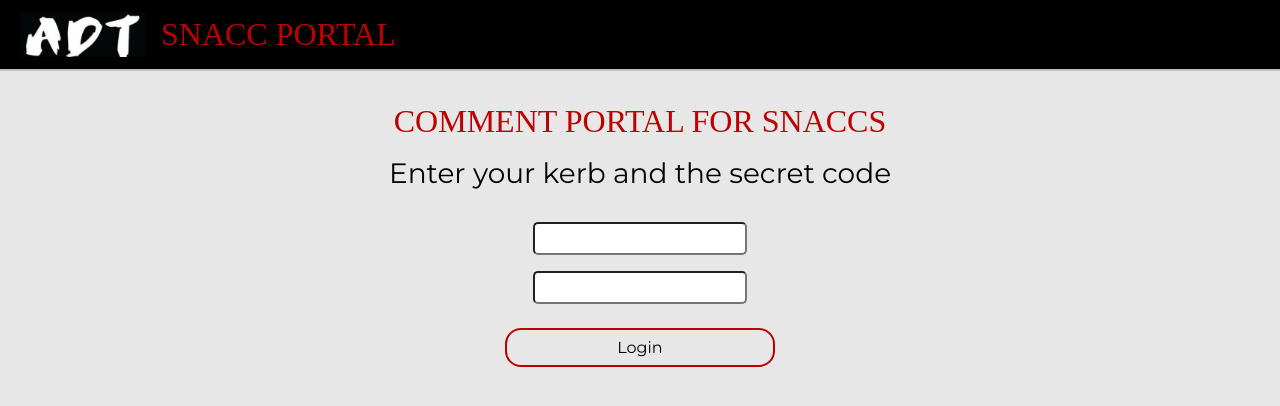
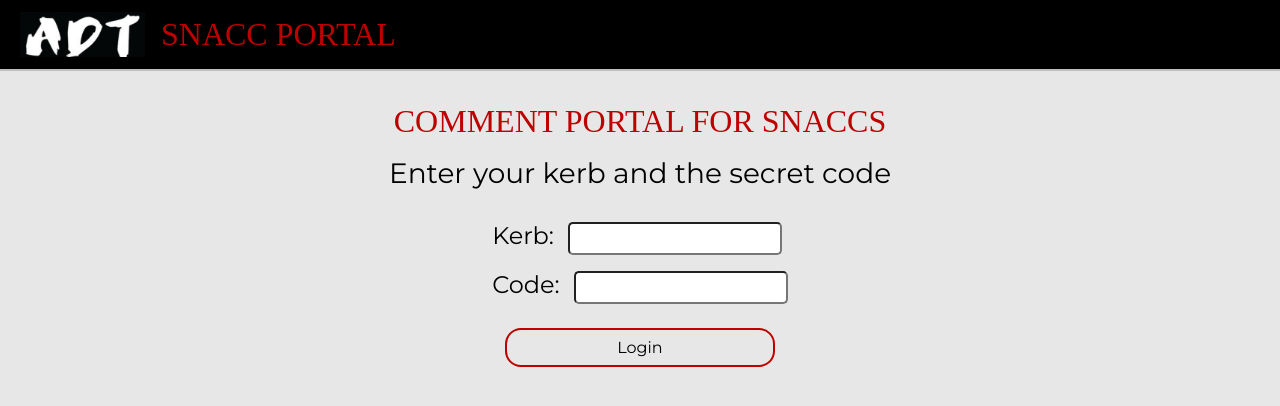
Before and after one commit to helenlu2001/adt-portal, a React app: page / in a window 1280 px wide. Shown: the top 406 px of the page. Built offline with nearby package versions, Linux system fonts and the light colour scheme; no server answers; the HTML template or start-up script is replaced by a standard one; a web font is replaced by a local one.

Commit message:
hooked up database with dummy auth system

```diff
--- a/client/src/components/App.js
+++ b/client/src/components/App.js
@@ -35,7 +35,7 @@ class App extends Component {
   }
 
   componentDidMount() {
-    get("/api/userID", {kerb: this.state.kerb}).then((id) => this.setState({userId: id}));
+    get("/api/users").then((res) => this.setState({kerbs: res}));
   }
 
   login(k, c) {
--- a/client/src/components/pages/Login.css
+++ b/client/src/components/pages/Login.css
@@ -66,3 +66,8 @@ input:focus {
     align-items: center;
     justify-items: center;
 }
+
+.Login-field {
+    margin-right: 8px;
+    font-size: 24px;
+}
--- a/client/src/components/pages/Login.js
+++ b/client/src/components/pages/Login.js
@@ -34,9 +34,17 @@ class Login extends Component {
         <div className='Login-container'>
             <div className='Login-title'> COMMENT PORTAL FOR SNACCS </div>
             <div className='Login-body' > Enter your kerb and the secret code </div>
-            <input type='text' value={this.state.kerb} onChange={(e) => this.setState({kerb: e.target.value})}/>
-            <div/>
-            <input type='text' value={this.state.code} onChange={(e) => this.setState({code: e.target.value})}/>
+
+            <div className='Login-inputs'>
+              <div>
+                <span className='Login-field'> Kerb: </span>
+                <input type='text' value={this.state.kerb} onChange={(e) => this.setState({kerb: e.target.value})}/>
+              </div>
+              <div>
+                <span className='Login-field'> Code: </span>
+                <input type='text' value={this.state.code} onChange={(e) => this.setState({code: e.target.value})}/>
+              </div>
+            </div>
             <div className='Login-button' onClick={this.auth}> Login </div>
         </div>
 
```
Also changed, not shown: 1 other file (tests, documents, lock files or other folders).
